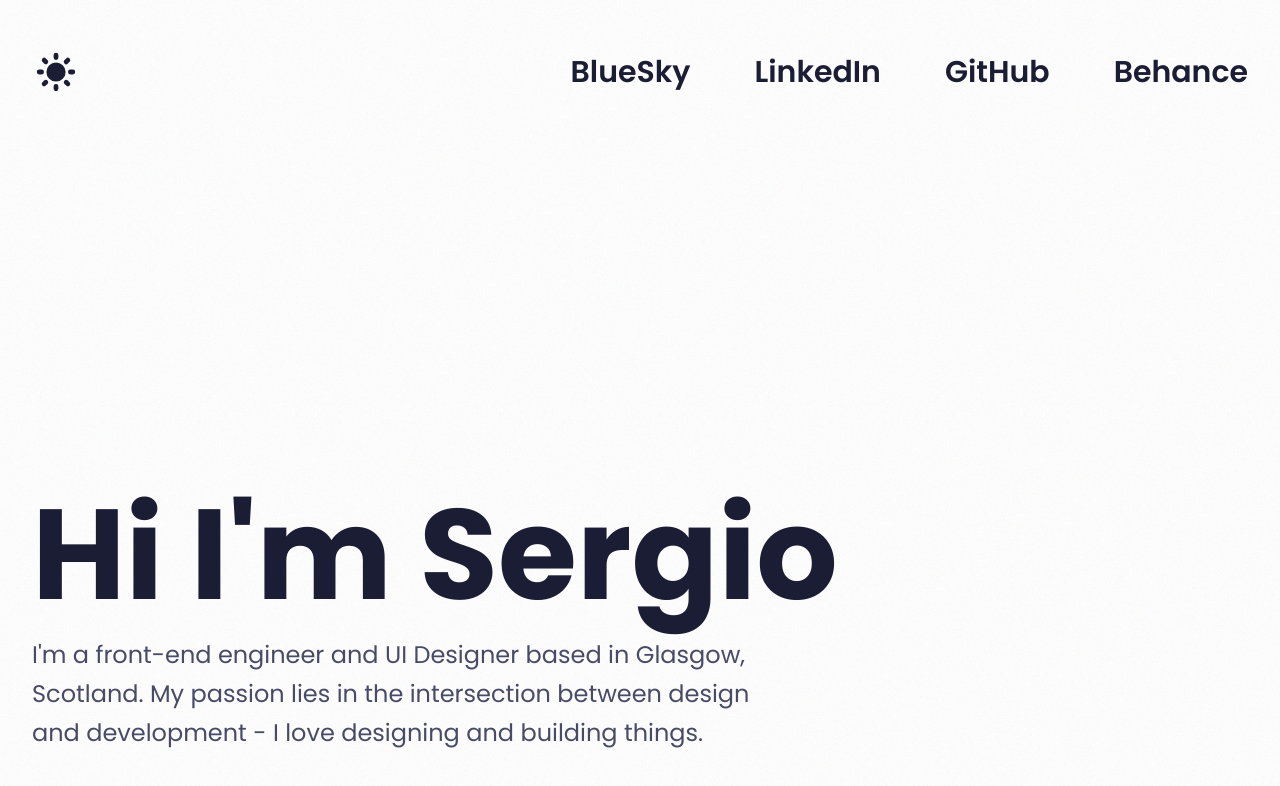
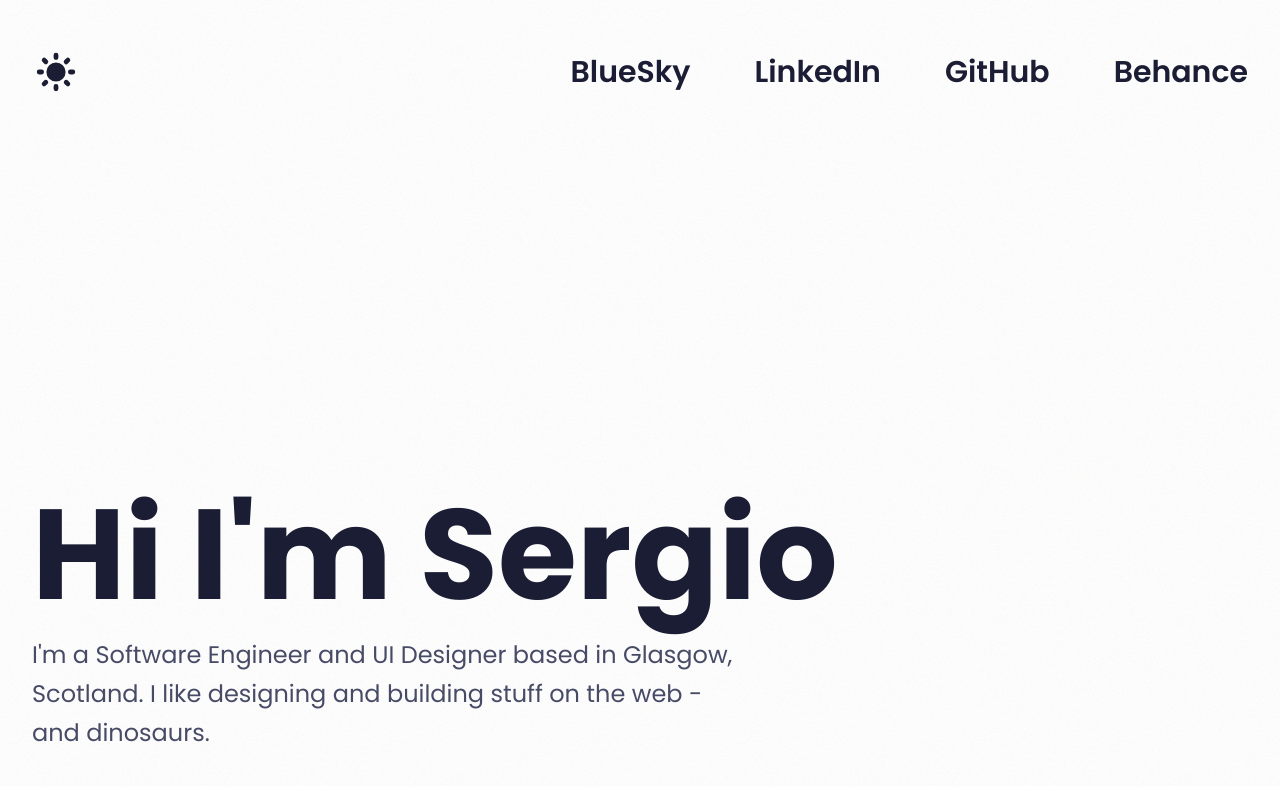
Before and after one commit to sergiocast97/sergiocastillo.dev, a Vue app: page / in a window 1280 px wide. Shown: the top 786 px of the page. Built offline with nearby package versions, Linux system fonts and the light colour scheme.

Commit message:
feat: updated copy

```diff
--- a/src/App.vue
+++ b/src/App.vue
@@ -73,9 +73,8 @@
               <p
                 class="mt-4 text-light-dark dark:text-dark-lightest max-w-[48ch] text-base/relaxed md:text-lg/relaxed lg:text-2xl/relaxed"
               >
-                I'm a front-end engineer and UI Designer based in Glasgow,
-                Scotland. My passion lies in the intersection between design and
-                development - I love designing and building things.
+                I'm a Software Engineer and UI Designer based in Glasgow, Scotland.
+                I like designing and building stuff on the web - and dinosaurs.
               </p>
             </div>
           </div>
```
Also changed, not shown: 1 other file (tests, documents, lock files or other folders).
